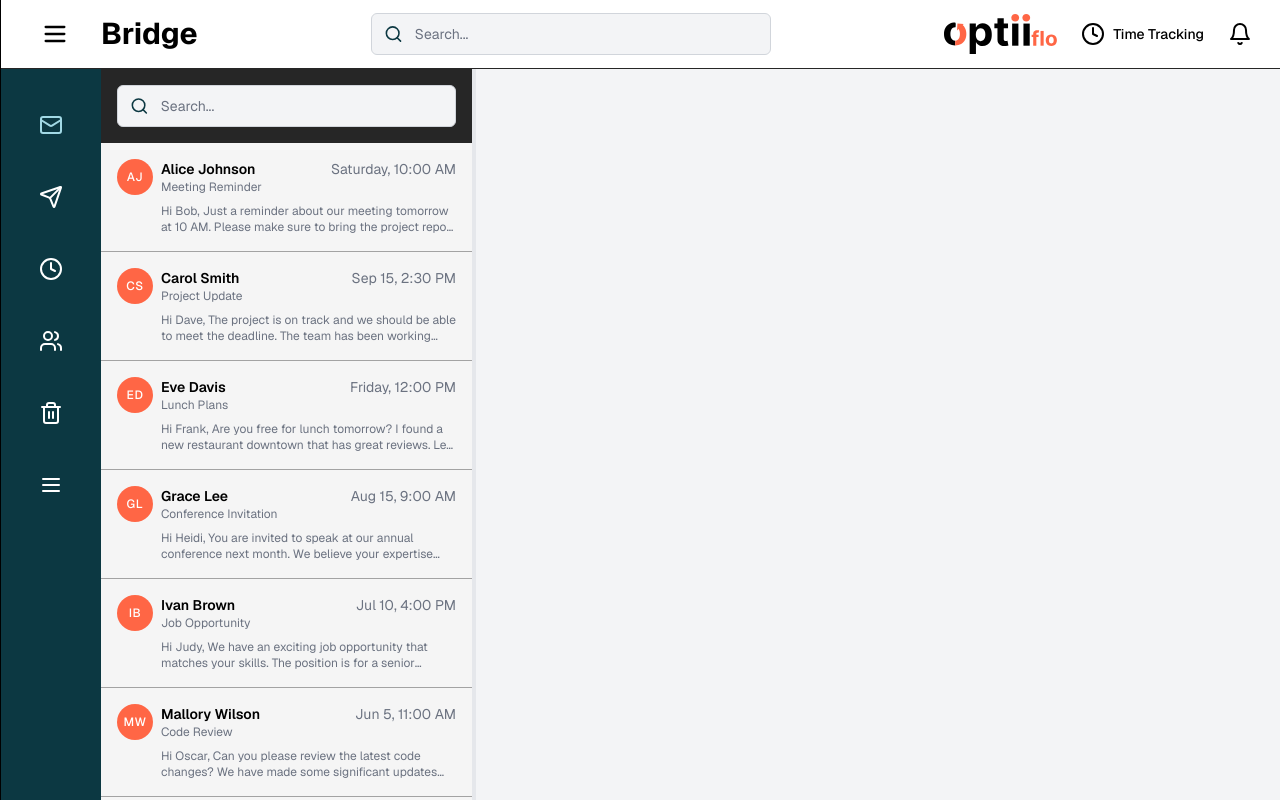
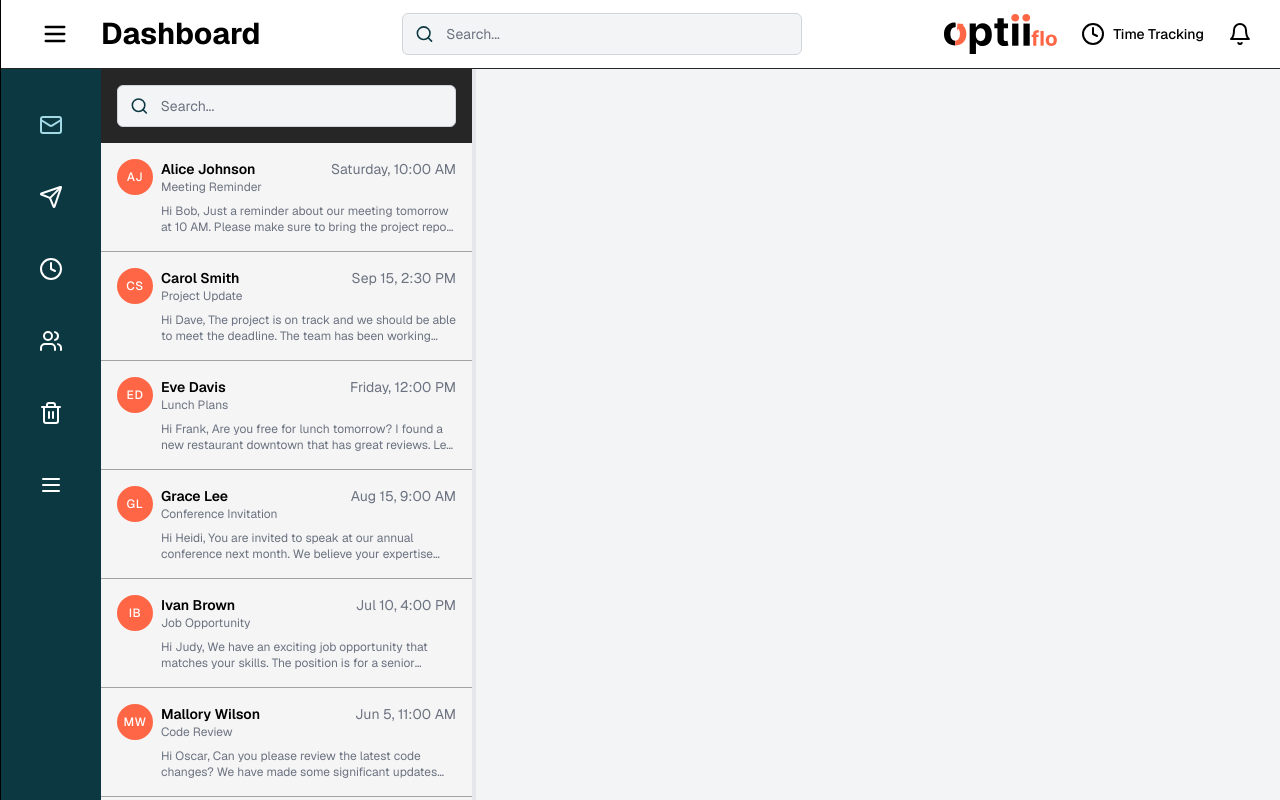
Before and after one commit to jduncan017/optiiflo-mvp, a Next.js app: page /bridge in a window 1280 px wide. Built offline with nearby package versions, Linux system fonts and the light colour scheme.

Commit message:
update currentPageContext

```diff
--- a/src/contexts/currentPageContext.tsx
+++ b/src/contexts/currentPageContext.tsx
@@ -13,9 +13,7 @@ const CurrentPageContext = createContext<CurrentPageContextProps | undefined>(
 );
 
 export const CurrentPageProvider = ({ children }: { children: ReactNode }) => {
-  const [currentPage, setCurrentPage] = useState(
-    window.location.pathname.split("/")[1] ?? "",
-  );
+  const [currentPage, setCurrentPage] = useState("dashboard");
 
   return (
     <CurrentPageContext.Provider value={{ currentPage, setCurrentPage }}>
```
